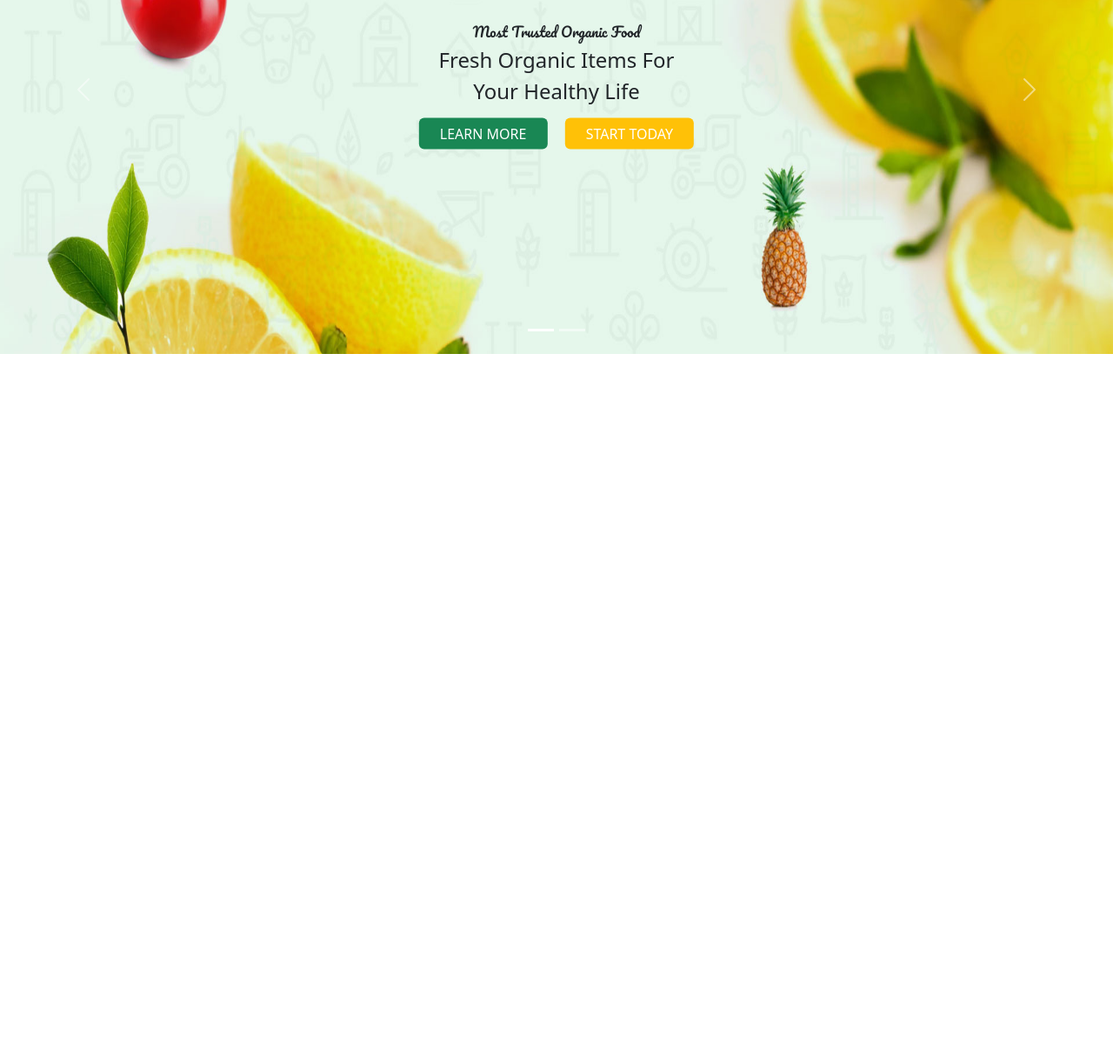
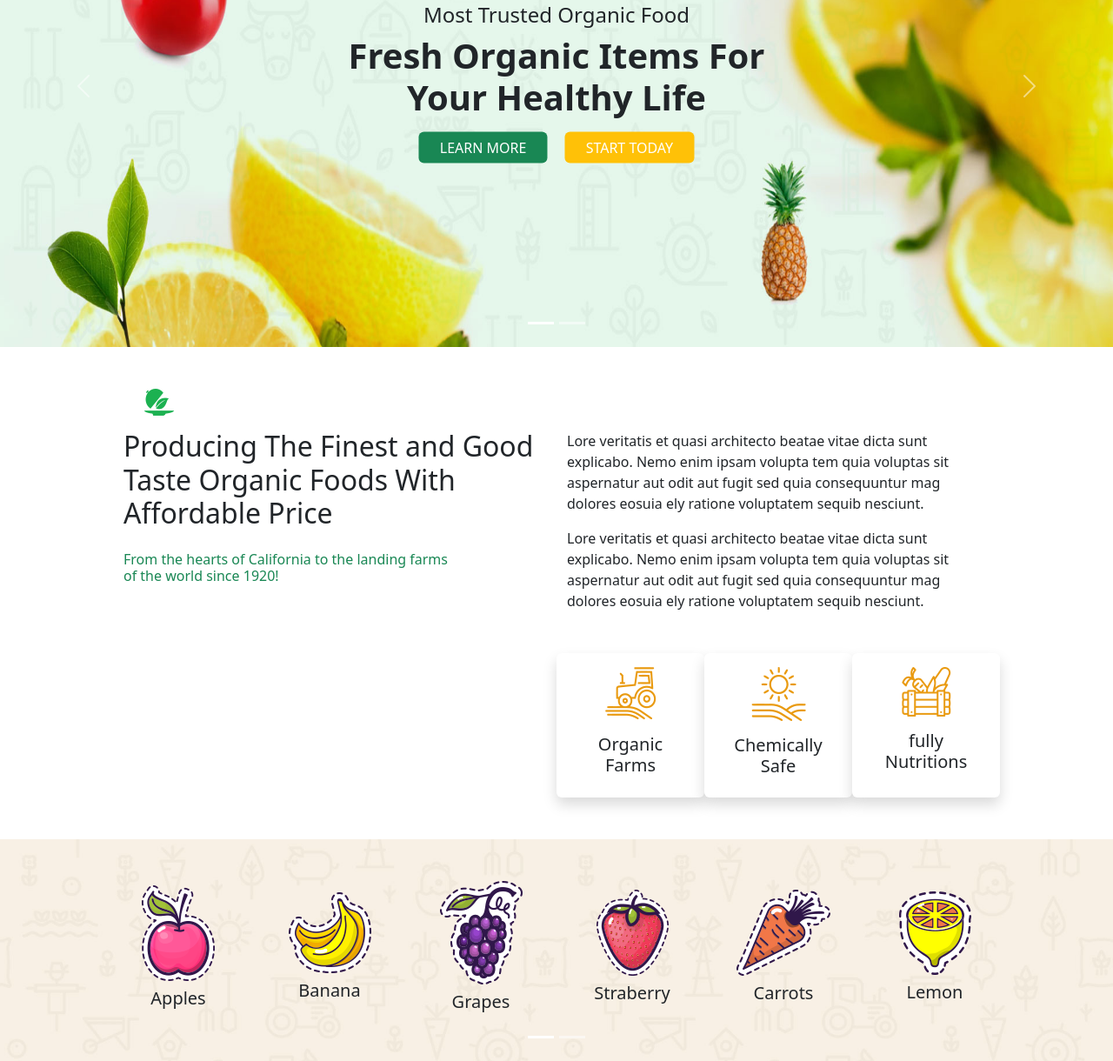
Before and after one commit to Sanaullahlarik/Capstone-Project-Three, a plain HTML site: page index.html in a window 1280 px wide. Shown: the part 362-1582 px from the top of the page at 87% size. Before the commit the page ends 800 px from the top, so only its background shows below. Drawn offline with nearby package versions, Linux system fonts and the light colour scheme.

Commit message:
I have completed hero-image section

```diff
--- a/css/index.css
+++ b/css/index.css
@@ -4,6 +4,10 @@
 }
 
 .carousel-item img {
+  height: 75vh;
+}
+
+/* .carousel-item img {
   height: 76vh;
 }
 
@@ -18,4 +22,14 @@
   .carousel-item img {
     height: 70vh;
   }
+} */
+
+.fruits-div{
+  background-image: url(../images/background-img.jpg);
+  background-size: cover;
 }
+
+.recipe-image{
+  background-image: url(../images/recape-image.jpg);
+  background-size:cover;
+}
--- a/index.html
+++ b/index.html
@@ -20,7 +20,7 @@
     <script src="https://cdn.jsdelivr.net/npm/iconify-icon@2.1.0/dist/iconify-icon.min.js"></script>
   </head>
   <body class="m-0 p-0">
-    <!-- second header -->
+    <!-- first header -->
     <header class="container my-3 border-bottom py-2">
       <div class="d-flex justify-content-between">
         <div class="d-none d-sm-block">
@@ -136,10 +136,25 @@
         </div>
       </div>
     </nav>
-    <script src="./javaScript/script.js"></script>
-  </body>
+  <!-- hero section -->
 
-  <!-- hero section -->
+  <div id="carouselExampleIndicators" class="carousel slide" data-ride="carousel">
+    <div class="carousel-indicators">
+      <button
+        type="button"
+        data-bs-target="#carouselExampleIndicators"
+        data-bs-slide-to="0"
+        class="active"
+        aria-current="true"
+        aria-label="Slide 1"
+      ></button>
+      <button
+        type="button"
+        data-bs-target="#carouselExampleIndicators"
+        data-bs-slide-to="1"
+        aria-label="Slide 2"
+      ></button>
+    </div>
 
     <div id="carouselExampleIndicators" class="carousel slide">
       <div class="carousel-indicators">
@@ -152,29 +167,28 @@
 
         <div class="carousel-item active">
           <div class="hero-section position-absolute top-50 start-50 translate-middle text-center">
-          <h4 class="heading-1 fs-6 fs-md-5 fw-normal">Most Trusted Organic Food</h4>
-          <h1 class="fs-4 fs-md-2">Fresh Organic Items For</h1>
-          <h1 class="fs-4 fs-md-2">Your Healthy Life</h1>
+            <h4 class=" fs-4">Most Trusted Organic Food</h4>
+            <h1 class="hero-heading fw-bold">Fresh Organic Items For <br> Your Healthy Life</h1>
             <div class="pt-2">
               <button type="button" class="btn btn-success btn-outline-warning text-white border-0 px-2 px-md-4 ms-sm-3 mb-2">LEARN MORE</button>
               <button type="button" class="btn btn-warning text-white btn-outline-success border-0 px-2 px-md-4 mx-2 mx-md-3 mb-2">START TODAY</button>
             </div>
           </div>
-        <img class="img-fluid w-100" src="./images/hero-image-1.jpg" alt="hero-img-1">
+          <img class="d-block w-100" src="./images/hero-image-1.jpg" alt="hero-img-1">
         </div>
 
 
-      <div class="carousel-item">
+        <div class="carousel-item" data-intervel="1000">
           <div class="hero-section position-absolute top-50 start-50 translate-middle text-center">
-          <h4 class="heading-1 fs-6 fs-md-5 fw-normal">Most Trusted Organic Food</h4>
-          <h1 class="fs-4 fs-md-2">Fresh Organic Items For</h1>
-          <h1 class="fs-4 fs-md-2">Your Healthy Life</h1>
+            <h4 class="fs-4 fs-md-5 fw-normal">Most Trusted Organic Food</h4>
+            <h1 class="hero-heading fw-bold">Organic Fruits, <br> Vegetables & Meat</h1>
+
             <div class="pt-2">
               <button type="button" class="btn btn-success btn-outline-warning text-white border-0 px-2 px-md-4 mb-2">LEARN MORE</button>
               <button type="button" class="btn btn-warning text-white btn-outline-success border-0 px-2 px-md-4 mx-2 mx-md-3 mb-2">START TODAY</button>
             </div>
           </div>
-        <img class="img-fluid w-100" src="./images/hero-image-2.jpg" alt="hero-img-2">
+          <img class="d-block w-100" src="./images/hero-image-2.jpg" alt="hero-img-2">
         </div>
 
 
@@ -188,4 +202,91 @@
         </button>
      </div>
   </div>
+
+  <!--section-1 -->
+ <div class="container">
+  <div class="row m-lg-5">
+    <div class="col-12 col-md-6 col-sm-12">
+      <img class="mb-3 ms-4 img-fluid" src="./images/icon-1.png" alt="leaf-icon">
+      <h2>Producing The Finest and Good <br> Taste Organic Foods With <br> Affordable Price</h2>
+      <h6 class="mt-4 text-success">From the hearts of California to the landing farms <br> of the world since 1920!</h6>
+    </div>
+    <div class="col-12 col-md-6 col-sm-12">
+      <div class="mt-5">
+        <p>Lore veritatis et quasi architecto beatae vitae dicta sunt explicabo. Nemo enim ipsam volupta tem quia voluptas sit aspernatur aut odit aut fugit sed quia consequuntur mag dolores eosuia ely ratione voluptatem sequib nesciunt.</p>
+      <p class="mb-5">Lore veritatis et quasi architecto beatae vitae dicta sunt explicabo. Nemo enim ipsam volupta tem quia voluptas sit aspernatur aut odit aut fugit sed quia consequuntur mag dolores eosuia ely ratione voluptatem sequib nesciunt.</p>
+      </div>
+      <div class="row flex-wrap">
+        <div class="card border-0 shadow text-center col-lg-4 col-md-4 col-sm-12 col-12">
+          <div class="card-body">
+            <img class="img-fluid" src="./images/tracktor-icon.png" alt="tracktor-img">
+            <h5 class="card-title pt-3">Organic Farms</h5>
+          </div>
+        </div>
+
+        <div class="card border-0 shadow text-center col-lg-4 col-md-4 col-sm-12 col-12">
+          <div class="card-body">
+            <img class="img-fluid" src="./images/sun-icon.png" alt="sun-img">
+            <h5 class="card-title pt-3">Chemically Safe</h5>
+          </div>
+        </div>
+
+        <div class="card border-0 shadow text-center col-lg-4 col-md-4 col-sm-12 col-12">
+          <div class="card-body">
+            <img class="img-fluid" src="./images/icon-2.png" alt="icon-2">
+            <h5 class="card-title pt-3">fully Nutritions</h5>
+          </div>
+        </div>
+      </div>
+    </div>
+  </div>
+ </div>
+
+ <!-- section-2 -->
+  <div class="fruits-div py-5">
+   <div class="container">
+    <div class="row justify-content-evenly align-items-center px-5 flex-wrap">
+      <div class="col-lg-2 col-md-3 col-sm-6 col-6 text-center">
+        <img src="./images/apple-img.png" alt="apple-img">
+        <h5 class="mt-2">Apples</h5>
+      </div>
+      <div class="col-lg-2 col-md-3 col-sm-6 col-6 text-center">
+        <img src="./images/banana-img.png" alt="banana-img">
+        <h5 class="mt-2">Banana</h5>
+      </div>
+      <div class="col-lg-2 col-md-3 col-sm-6 col-6 text-center">
+        <img src="./images/grapes-img.png" alt="grapes-img">
+        <h5 class="mt-2">Grapes</h5>
+      </div>
+      <div class="col-lg-2 col-md-3 col-sm-6 col-6  text-center">
+        <img src="./images/straberry-img.png" alt="straberry-img">
+        <h5 class="mt-2">Straberry</h5>
+      </div>
+      <div class="col-lg-2 col-md-3 col-sm-6 col-6  text-center">
+        <img src="./images/carrots-img.png" alt="carrots-img">
+        <h5 class="mt-2">Carrots</h5>
+      </div>
+      <div class="col-lg-2 col-md-3 col-sm-6 col-6  text-center">
+        <img src="./images/lemon-img.png" alt="lemon-img">
+        <h5 class="mt-2">Lemon</h5>
+      </div>
+     </div>
+   </div>
+  </div>
+
+  <!-- section-3 -->
+   <div class="container">
+    <div class="row">
+      <div class="recipe-image col-lg-6 col-md-6 col-sm-12 col-12">
+
+      </div>
+      <div class="Fresh-items-image col-lg-6 col-md-6 col-sm-12 col-12">
+
+      </div>
+
+    </div>
+
+   </div>
+  <script src="./javaScript/script.js"></script>
+</body>
 </html>
```
Also changed, not shown: images/apple-img.png (added), images/background-img.jpg (added), images/banana-img.png (added), images/carrots-img.png (added), images/fresh-item-image.jpg (added), images/grapes-img.png (added), images/icon-1.png (added), images/icon-2.png (added), images/lemon-img.png (added), images/recape-image.jpg (added), images/straberry-img.png (added), images/sun-icon.png (added), images/tracktor-icon.png (added), images/watermelon-img.png (added). Lines whose indentation alone changed are shown as unchanged.
